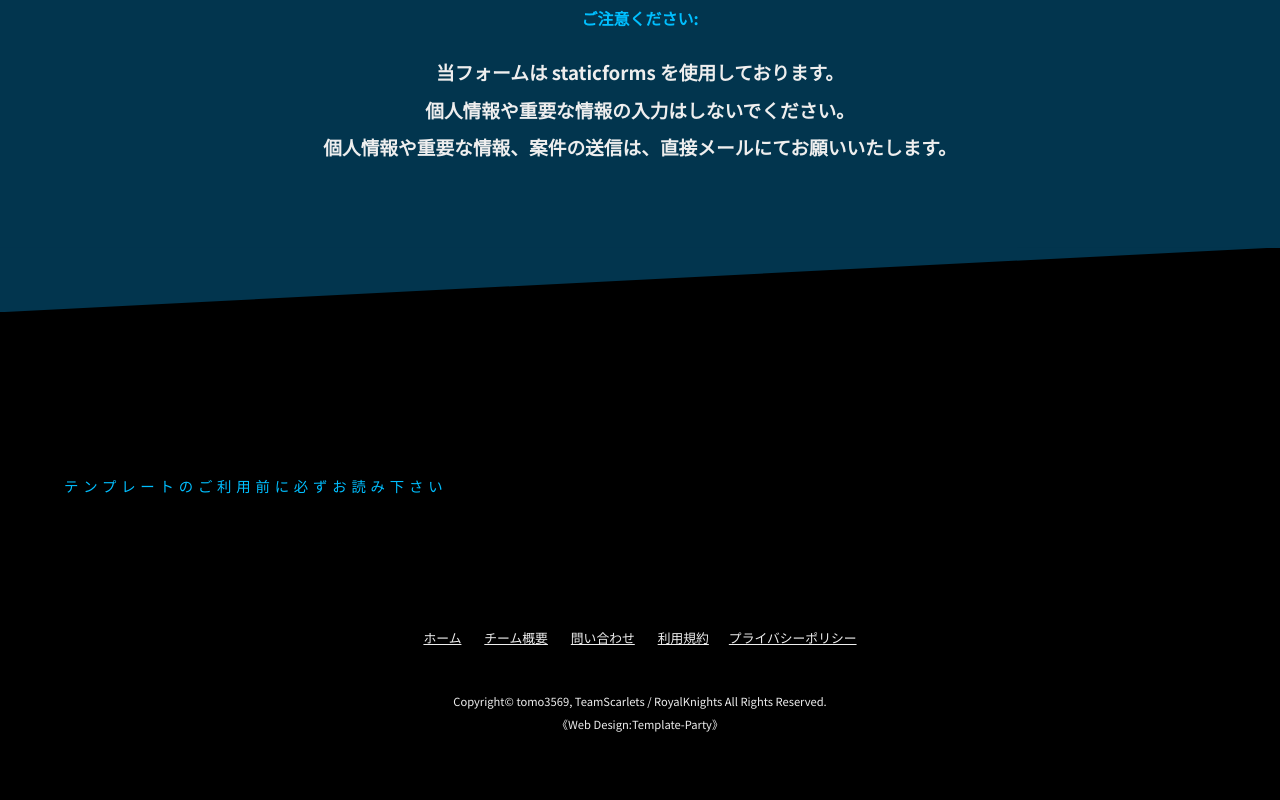
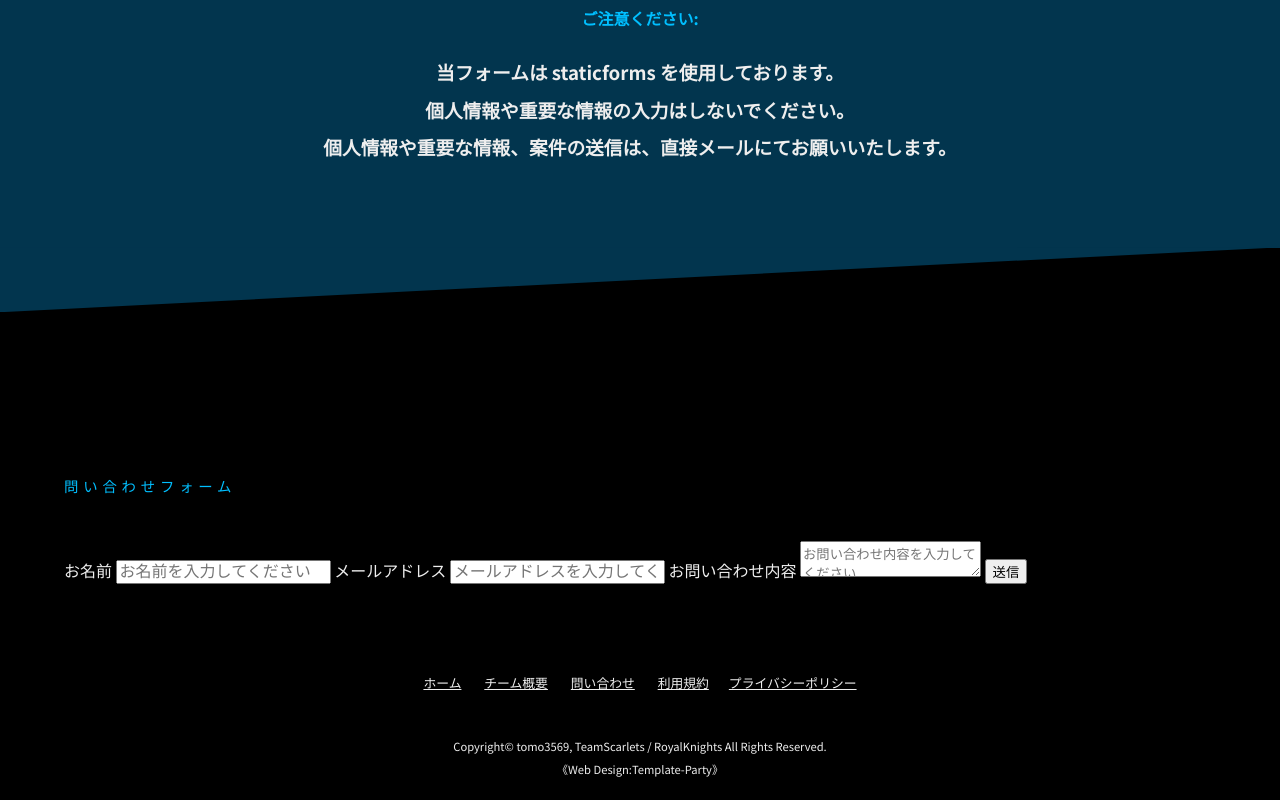
Before and after one commit to tomo3569/tss365_test, a plain HTML site: page form_text.html in a window 1280 px wide. Shown: the part 458-1258 px from the top of the page. Before the commit the page ends 1213 px from the top, so only its background shows below. Drawn offline with nearby package versions, Linux system fonts and the light colour scheme; some packages are replaced by stand-ins of ours; a script that the page names is missing; a web font is replaced by a local one.

Commit message:
Add files via upload

```diff
--- a/form_text.html
+++ b/form_text.html
@@ -63,7 +63,23 @@
 </section>
 
 <section>
-<h2><span class="fade-in-text">Read Me</span><span class="hosoku">テンプレートのご利用前に必ずお読み下さい</span></h2>
+<h2><span class="fade-in-text">Read Me</span><span class="hosoku">問い合わせフォーム</span></h2>
+
+<section class="form-section">
+  <form action="https://api.staticforms.xyz/submit" method="post">
+    <input type="hidden" name="accessKey" value="YOUR_ACCESS_KEY">
+    <input type="hidden" name="redirectTo" value="https://example.com/thankyou.html">
+
+    <label for="name">お名前</label>
+    <input type="text" id="name" name="name" placeholder="お名前を入力してください" required>
+
+    <label for="email">メールアドレス</label>
+    <input type="email" id="email" name="email" placeholder="メールアドレスを入力してください" required>
+
+    <label for="message">お問い合わせ内容</label>
+    <textarea id="message" name="message" placeholder="お問い合わせ内容を入力してください" required></textarea>
+
+    <button type="submit">送信</button>
 
 </section>
 
```
